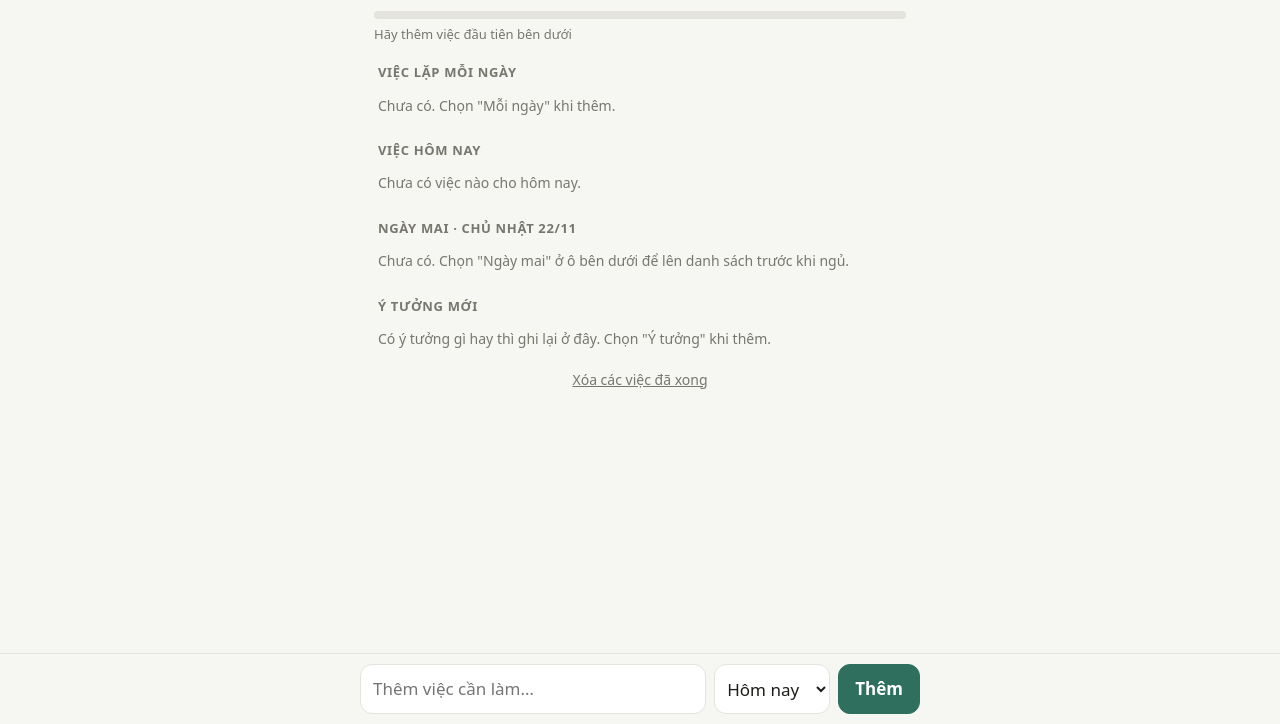
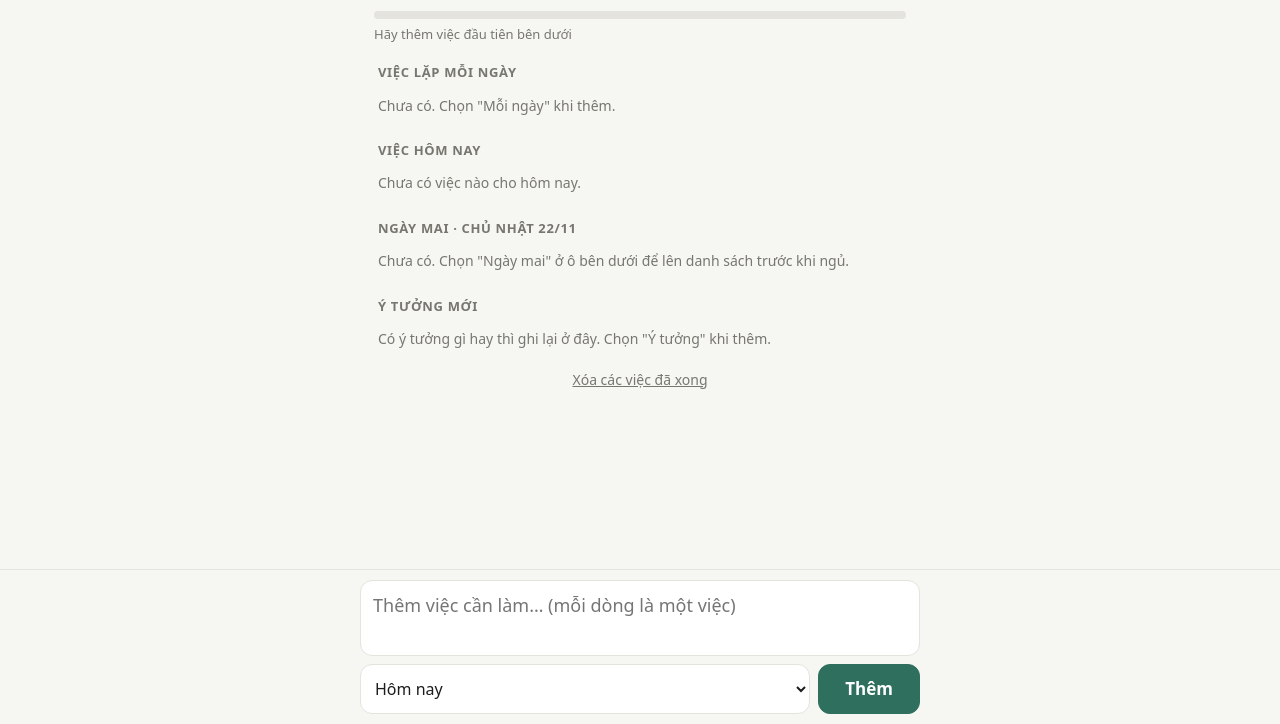
Before and after one commit to sinhdao/Daily-task, a plain HTML site: page index.html in a window 1280 px wide. Shown: the part 76-800 px from the top of the page. Drawn offline with Linux system fonts and the light colour scheme.

Commit message:
Phóng to ô nhập việc, tự giãn nhiều dòng, mỗi dòng là một việc
Co-Authored-By: Claude Sonnet 5.5 <noreply@anthropic.com>
Claude-Session: https://claude.ai/code/session_013uHqrgoxY5DJ8YSwMuwQQ3

```diff
--- a/index.html
+++ b/index.html
@@ -37,8 +37,11 @@ h2{font-size:13px;text-transform:uppercase;letter-spacing:.05em;color:var(--mute
 .item button.p{flex:none;font-size:13px;color:var(--accent);border:1px solid var(--accent);border-radius:8px;padding:5px 9px;line-height:1.2;white-space:nowrap}
 form{position:fixed;left:0;right:0;bottom:0;background:var(--bg);border-top:1px solid var(--line);padding:10px 14px calc(10px + env(safe-area-inset-bottom))}
 .row{max-width:560px;margin:0 auto;display:flex;gap:8px}
-input[type=text]{flex:1;min-width:0;font:inherit;color:var(--ink);background:var(--card);border:1px solid var(--line);border-radius:12px;padding:12px}
-select{max-width:116px}
+textarea#t{display:block;width:100%;font:inherit;font-size:18px;line-height:1.4;color:var(--ink);background:var(--card);border:1px solid var(--line);border-radius:12px;padding:12px;resize:none;min-height:76px;max-height:40vh;overflow-y:auto}
+textarea#t:focus,select:focus{outline:2px solid var(--accent);outline-offset:0}
+#ctl{margin-top:8px}
+#ctl select{flex:1;min-width:0;font-size:16px;padding:12px 10px}
+#ctl .go{font-size:17px;padding:0 26px}
 select,.go{font:inherit;border-radius:12px;border:1px solid var(--line);background:var(--card);color:var(--ink);padding:0 8px}
 .go{background:var(--accent);color:#fff;border-color:var(--accent);font-weight:600;padding:0 16px}
 .clear{display:block;margin:14px auto 0;background:none;border:0;color:var(--muted);font:inherit;font-size:14px;text-decoration:underline}
@@ -63,8 +66,8 @@ select,.go{font:inherit;border-radius:12px;border:1px solid var(--line);backgrou
 </div>
 <form id="f" autocomplete="off">
   <div class="row hide" id="dateRow"><label for="dt">Làm vào ngày</label><input type="date" id="dt"></div>
-  <div class="row">
-    <input type="text" id="t" placeholder="Thêm việc cần làm…" maxlength="150" required>
+  <div class="row"><textarea id="t" rows="2" placeholder="Thêm việc cần làm… (mỗi dòng là một việc)" maxlength="600" spellcheck="true" autocorrect="on" autocapitalize="sentences" lang="vi" enterkeyhint="enter" aria-label="Nội dung"></textarea></div>
+  <div class="row" id="ctl">
     <select id="k" aria-label="Thêm vào"><option value="once">Hôm nay</option><option value="tom">Ngày mai</option><option value="pick">Chọn ngày…</option><option value="daily">Mỗi ngày</option><option value="idea">Ý tưởng</option></select>
     <button class="go" type="submit">Thêm</button>
   </div>
@@ -118,16 +121,23 @@ select,.go{font:inherit;border-radius:12px;border:1px solid var(--line);backgrou
     $("#bar").style.width=(n?k/n*100:0)+"%";
     $("#count").textContent=n?("Đã xong "+k+"/"+n+" việc"):"Hãy thêm việc đầu tiên bên dưới";
   }
-  function syncSel(){var v=$("#k").value;$("#t").placeholder=v==="idea"?"Ghi một ý tưởng mới…":v==="tom"?"Việc ngày mai…":v==="pick"?"Tên việc…":"Thêm việc cần làm…";$("#dateRow").classList.toggle("hide",v!=="pick");if(v==="pick"&&!$("#dt").value)$("#dt").value=shift(today(),2)}
+  function syncSel(){var v=$("#k").value;$("#t").placeholder=v==="idea"?"Ghi một ý tưởng mới…":v==="tom"?"Việc ngày mai…":v==="pick"?"Tên việc…":"Thêm việc cần làm… (mỗi dòng là một việc)";$("#dateRow").classList.toggle("hide",v!=="pick");if(v==="pick"&&!$("#dt").value)$("#dt").value=shift(today(),2)}
   $("#k").addEventListener("change",syncSel);
+  function fitForm(){
+    var t=$("#t");t.style.height="auto";t.style.height=Math.min(t.scrollHeight+2,window.innerHeight*0.4)+"px";
+    var h=$("#f").offsetHeight;$(".wrap").style.paddingBottom=(h+24)+"px";$("#toast").style.bottom=(h+12)+"px";
+  }
+  $("#t").addEventListener("input",fitForm);window.addEventListener("resize",fitForm);
   $("#f").addEventListener("submit",function(e){
-    e.preventDefault();var v=$("#t").value.trim();if(!v)return;
+    e.preventDefault();
+    var lines=$("#t").value.split(/\n+/).map(function(x){return x.trim()}).filter(Boolean);if(!lines.length)return;
     var sel=$("#k").value,T=today(),kind=(sel==="tom"||sel==="pick")?"once":sel,fd="";
     if(sel==="tom")fd=shift(T,1);
     if(sel==="pick"){fd=$("#dt").value;if(!fd){toast("Hãy chọn ngày");return}if(fd<=T)fd=""}
-    s.items.push({id:Date.now().toString(36)+Math.random().toString(36).slice(2,5),text:v,kind:kind,done:false,for:fd});
-    $("#t").value="";save();render();
-    toast(sel==="tom"?"Đã thêm vào Ngày mai":sel==="pick"&&fd?("Đã thêm vào "+lbl(fd)):sel==="daily"?"Đã thêm vào việc lặp mỗi ngày":sel==="idea"?"Đã ghi ý tưởng":"Đã thêm vào hôm nay");
+    lines.forEach(function(v,n){s.items.push({id:Date.now().toString(36)+n+Math.random().toString(36).slice(2,5),text:v,kind:kind,done:false,for:fd})});
+    $("#t").value="";save();render();fitForm();
+    var c=lines.length>1?(lines.length+" việc"):"";
+    toast(sel==="tom"?"Đã thêm "+c+" vào Ngày mai":sel==="pick"&&fd?("Đã thêm "+c+" vào "+lbl(fd)):sel==="daily"?"Đã thêm "+c+" vào việc lặp mỗi ngày":sel==="idea"?"Đã ghi ý tưởng":"Đã thêm "+c+" vào hôm nay");
   });
   document.addEventListener("click",function(e){
     var c=e.target.getAttribute&&e.target.getAttribute("data-c"),d=e.target.getAttribute&&e.target.getAttribute("data-d"),pr=e.target.getAttribute&&e.target.getAttribute("data-p"),t2=e.target.getAttribute&&e.target.getAttribute("data-t2");
@@ -140,7 +150,7 @@ select,.go{font:inherit;border-radius:12px;border:1px solid var(--line);backgrou
   document.addEventListener("visibilitychange",function(){if(!document.hidden){rollover();render()}});
   load();rollover();render();
   if(new Date().getHours()>=20)$("#k").value="tom";
-  syncSel();
+  syncSel();fitForm();
 })();
 </script>
 </body>
```
